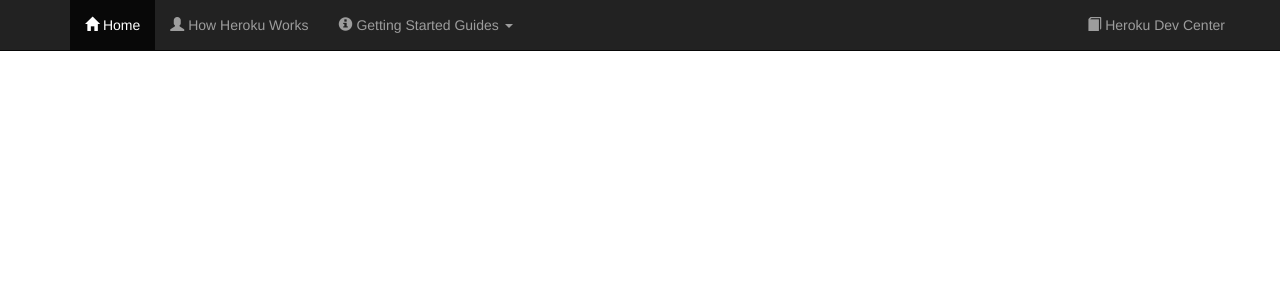
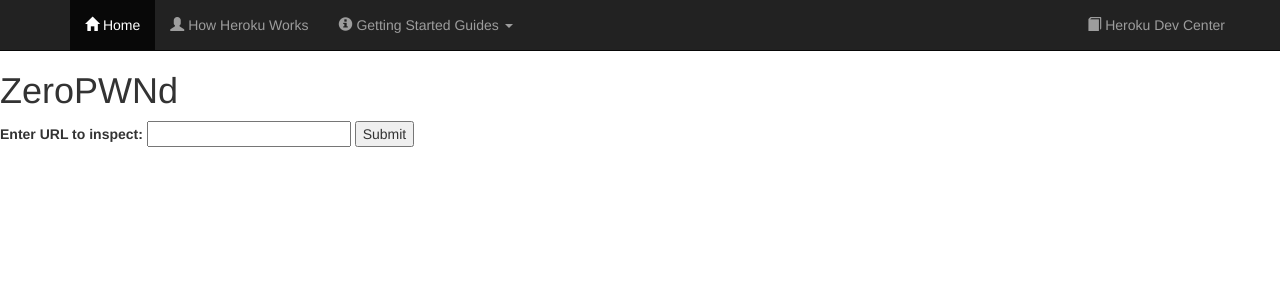
Before and after one commit to jonaylor89/hackathons, a Django app: template ZeroPWNdAPI/hello/templates/index.html in a window 1280 px wide. Shown: the top 300 px of the page. Run offline with Django 3.2, Linux system fonts and the light colour scheme; the template is opened without the code that fills it, so the values that code supplies are empty; some libraries are stand-ins or nearby versions.

Commit message:
Add index.html

```diff
--- a/ZeroPWNdAPI/hello/templates/index.html
+++ b/ZeroPWNdAPI/hello/templates/index.html
@@ -3,6 +3,20 @@
 
 {% block content %}
 
+<div className="App">
 
+<header>
+  <h1>ZeroPWNd</h1>
+</header>
+
+<form onSubmit=handleSubmit>
+  <label>
+  Enter URL to inspect:
+  <input type="text" onChange=handleChange />
+  </label>
+  <input type="submit" value="Submit" />
+</form>
+
+</div>
 
 {% endblock %}
--- a/ZeroPWNdAPI/hello/views.py
+++ b/ZeroPWNdAPI/hello/views.py
@@ -49,7 +49,10 @@
         except:
             return HttpResponse("[]")
 
-    return HttpResponse("[]")
+    elif request.method == "GET":
+        return render("index.html")
+    else:
+        return HttpResponse("[]")
 
 
 def db(request):
```
